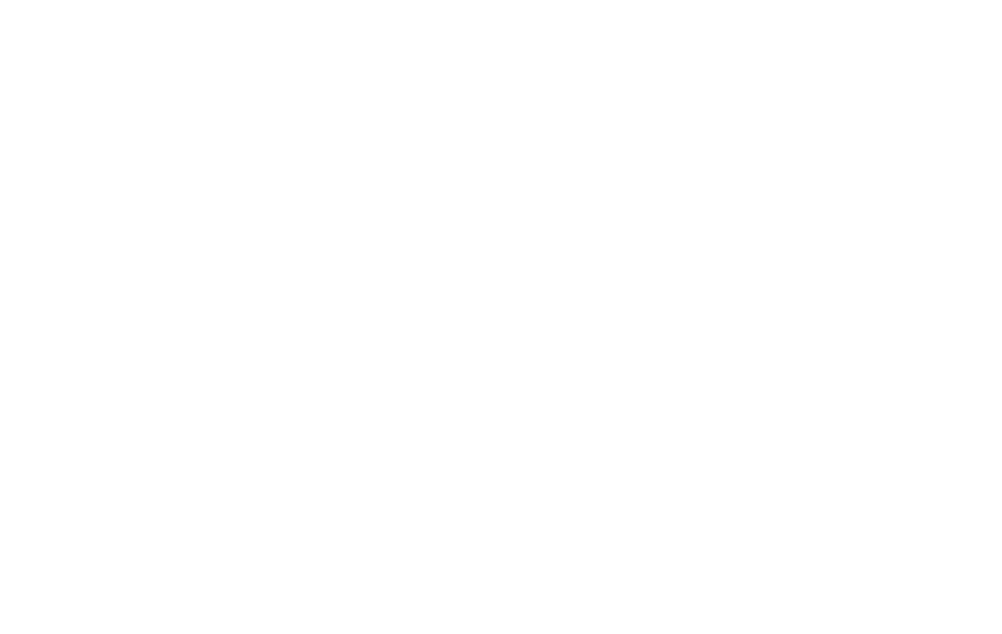
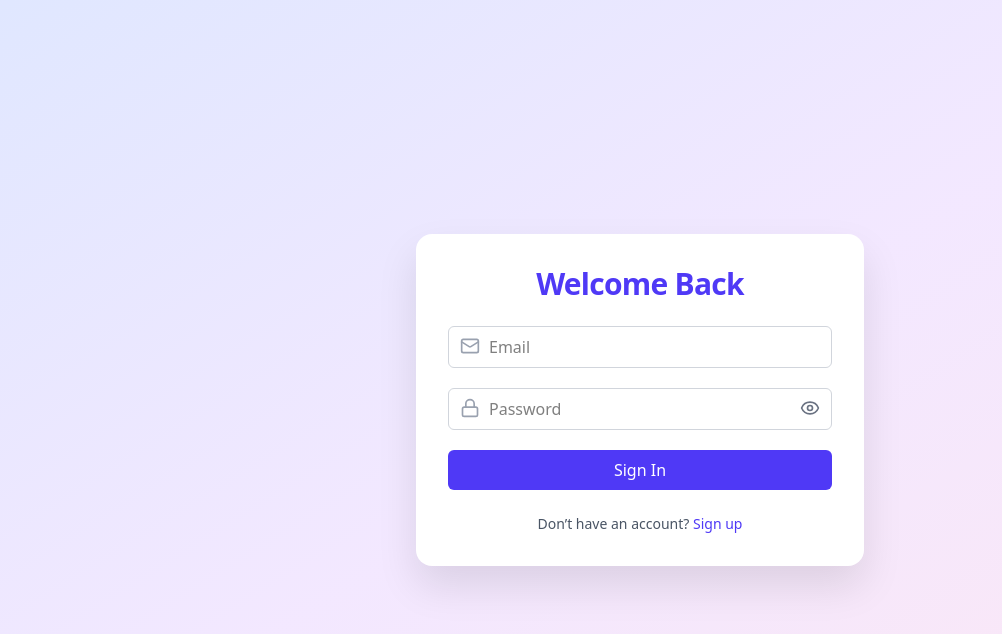
Before and after one commit to Sanjana023/brain-app, a React (Vite) app in the folder frontend/: page /signin in a window 1280 px wide. Before the commit this address had no page. Shown: the top 634 px of the page, without its empty margins (0-1002 px from the left). Built offline with nearby package versions, Linux system fonts and the light colour scheme.

Commit message:
signin page

```diff
--- a/frontend/src/App.tsx
+++ b/frontend/src/App.tsx
@@ -2,6 +2,7 @@
 import { Toaster } from 'react-hot-toast';
 import HomePage from './pages/HomePage';
 import Signup from './pages/Signup';
+import Signin from './pages/Signin';
 
 function App() {
   return (
@@ -10,6 +11,7 @@
       <Routes>
         <Route path="/" element={<HomePage />} />
         <Route path="/signup" element={<Signup />} />
+        <Route path="/signin" element={<Signin />} />
       </Routes>
     </BrowserRouter>
   );
--- /dev/null
+++ b/frontend/src/pages/Signin.tsx
@@ -0,0 +1,104 @@
+import { useState } from 'react';
+import { Link, useNavigate } from 'react-router-dom';
+import { Eye, EyeOff, Mail, Lock } from 'lucide-react';
+import { toast } from 'react-hot-toast';
+const Signin = () => {
+  const navigate = useNavigate();
+  const [formData, setFormData] = useState({ email: '', password: '' });
+  const [showPassword, setShowPassword] = useState(false);
+
+  const handleChange = (e: React.ChangeEvent<HTMLInputElement>) => {
+    setFormData({ ...formData, [e.target.name]: e.target.value });
+  };
+
+  const handleSubmit = async (e: React.FormEvent) => {
+    e.preventDefault();
+    console.log(import.meta.env.VITE_API_BASE_URL);
+    try {
+      const res = await fetch(`${import.meta.env.VITE_API_BASE_URL}/signin`, {
+        method: 'POST',
+        headers: { 'Content-Type': 'application/json' },
+        credentials: 'include',
+        body: JSON.stringify(formData),
+      });
+
+      const data = await res.json();
+
+      if (res.ok) {
+        console.log('Sigin successful');
+        toast.success('Signed in successfully!');
+        setTimeout(() => {
+          navigate('/');
+        }, 2000);
+      } else {
+        toast.error(data.message || 'Signin failed!');
+      }
+    } catch (error) {
+      toast.error('Something went wrong!');
+    }
+  };
+
+
+  return (
+    <div className="min-h-screen flex items-center justify-center bg-gradient-to-br from-indigo-100 via-purple-100 to-pink-100 px-4">
+      <div className="w-full max-w-md p-8 bg-white rounded-2xl shadow-[0_20px_40px_rgba(0,0,0,0.1)] animate-fade-in space-y-6">
+        <h2 className="text-3xl font-bold text-center text-indigo-600 tracking-tight">
+          Welcome Back
+        </h2>
+
+        <form onSubmit={handleSubmit} className="space-y-5">
+          {/* Email */}
+          <div className="relative">
+            <input
+              type="email"
+              name="email"
+              value={formData.email}
+              onChange={handleChange}
+              placeholder="Email"
+              required
+              className="w-full pl-10 pr-4 py-2 border border-gray-300 rounded-md focus:outline-none focus:ring-2 focus:ring-indigo-500 transition"
+            />
+            <Mail className="absolute left-3 top-2.5 text-gray-400" size={20} />
+          </div>
+
+          {/* Password */}
+          <div className="relative">
+            <input
+              type={showPassword ? 'text' : 'password'}
+              name="password"
+              value={formData.password}
+              onChange={handleChange}
+              placeholder="Password"
+              required
+              className="w-full pl-10 pr-10 py-2 border border-gray-300 rounded-md focus:outline-none focus:ring-2 focus:ring-indigo-500 transition"
+            />
+            <Lock className="absolute left-3 top-2.5 text-gray-400" size={20} />
+            <div
+              className="absolute right-3 top-2.5 text-gray-500 cursor-pointer"
+              onClick={() => setShowPassword((prev) => !prev)}
+            >
+              {showPassword ? <EyeOff size={20} /> : <Eye size={20} />}
+            </div>
+          </div>
+
+          {/* Submit */}
+          <button
+            type="submit"
+            className="w-full bg-indigo-600 text-white py-2 rounded-md hover:bg-indigo-700 transition duration-200 font-medium"
+          >
+            Sign In
+          </button>
+        </form>
+
+        <p className="text-sm text-center text-gray-600">
+          Don’t have an account?{' '}
+          <Link to="/signup" className="text-indigo-600 hover:underline font-medium">
+            Sign up
+          </Link>
+        </p>
+      </div>
+    </div>
+  );
+};
+
+export default Signin;
```
Also changed, not shown: 2 other files (tests, documents, lock files or other folders).
